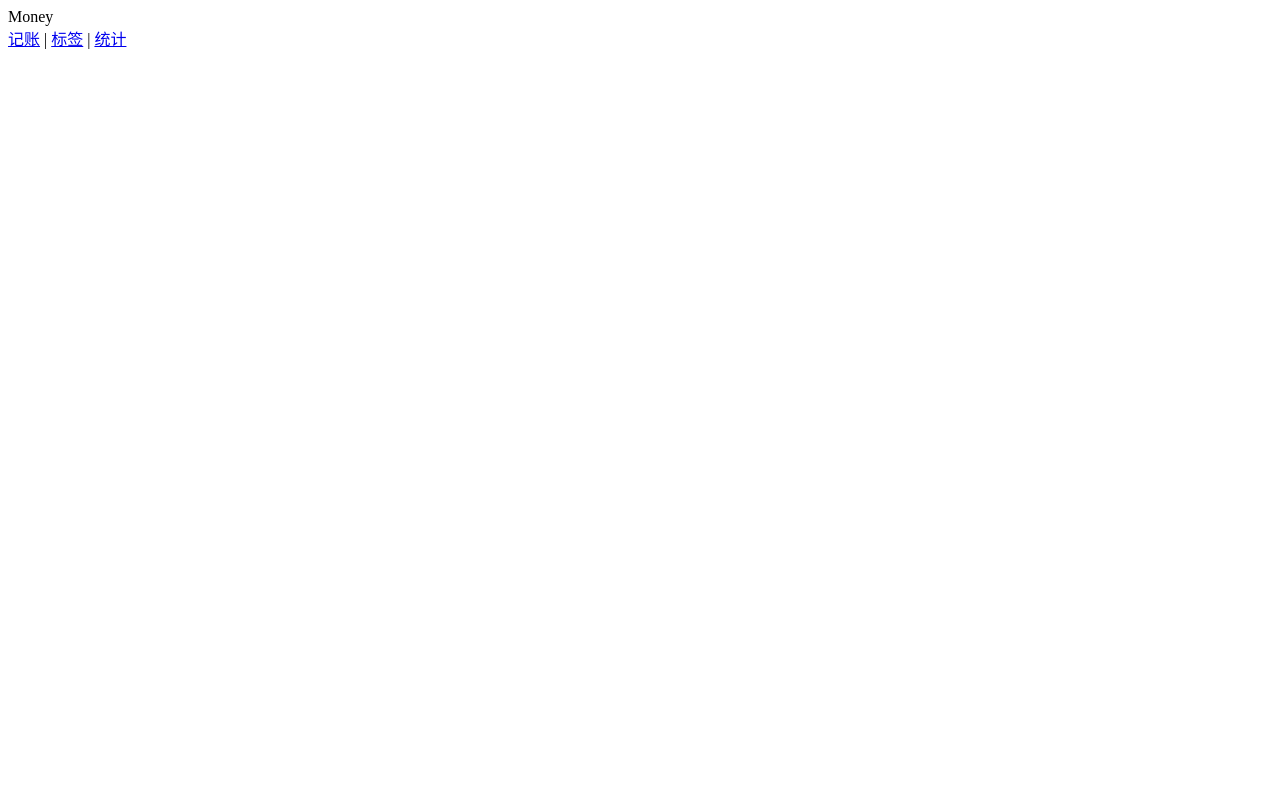
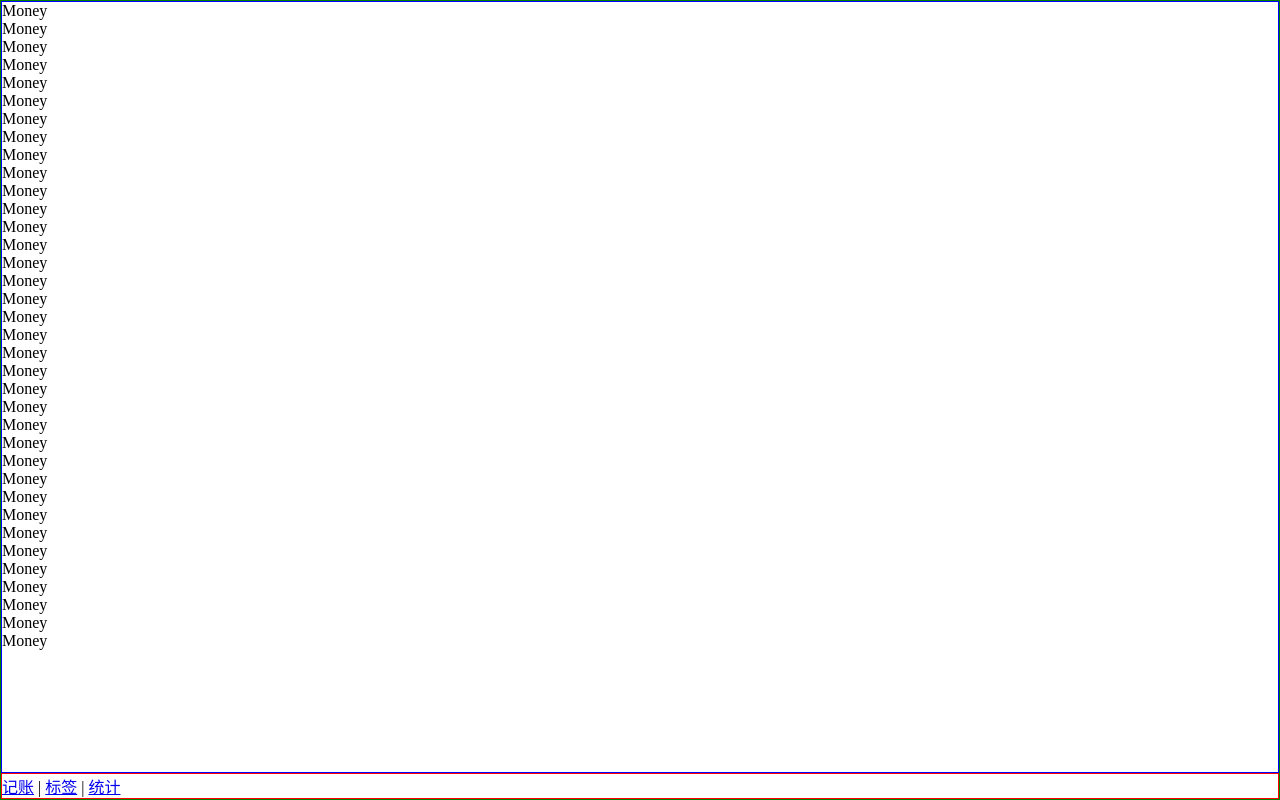
Before and after one commit to Mike1638/Moon-Knight, a Vue app: page /#/money in a window 1280 px wide. Built offline with nearby package versions, Linux system fonts and the light colour scheme.

Commit message:
页面布局

```diff
--- a/src/App.vue
+++ b/src/App.vue
@@ -7,6 +7,11 @@
 
 
 <style lang="scss">
+*{
+  padding: 0;
+  margin: 0;
+  box-sizing: border-box;
+}
 #app {
   font-family: Avenir, Helvetica, Arial, sans-serif;
   -webkit-font-smoothing: antialiased;
--- a/src/components/Nav.vue
+++ b/src/components/Nav.vue
@@ -1,7 +1,13 @@
 <template>
-     <div>
+     <div class="nav">
     <router-link to="/money">记账</router-link> |
     <router-link to="/labels">标签</router-link> |
     <router-link to="/statistics">统计</router-link>
   </div>
 </template>
+
+<style lang="scss" scoped>
+  .nav{
+      border: 1px solid red;
+  }
+</style>
--- a/src/views/Money.vue
+++ b/src/views/Money.vue
@@ -1,5 +1,43 @@
 <template>
-  <div>Money
+  <div class="nav-wrapper">
+ <div class="content">
+     <p>Money</p>
+     <p>Money</p>
+     <p>Money</p>
+     <p>Money</p>
+     <p>Money</p>
+     <p>Money</p>
+     <p>Money</p>
+     <p>Money</p>
+     <p>Money</p>
+     <p>Money</p>
+     <p>Money</p>
+     <p>Money</p>
+     <p>Money</p>
+     <p>Money</p>
+     <p>Money</p>
+     <p>Money</p>
+     <p>Money</p>
+     <p>Money</p>
+     <p>Money</p>
+     <p>Money</p>
+     <p>Money</p>
+     <p>Money</p>
+     <p>Money</p>
+     <p>Money</p>
+     <p>Money</p>
+     <p>Money</p>
+     <p>Money</p>
+     <p>Money</p>
+     <p>Money</p>
+     <p>Money</p>
+     <p>Money</p>
+     <p>Money</p>
+     <p>Money</p>
+     <p>Money</p>
+     <p>Money</p>
+     <p>Money</p>
+ </div>
   <Nav/>
   </div>
 </template>
@@ -10,4 +48,15 @@
 
 </script>
 <style lang='scss' scoped>
+.nav-wrapper{
+    border: 1px solid green;
+    display: flex;
+    flex-direction: column;
+    height: 100vh;
+}
+.content{
+    border: 1px solid blue;
+    flex-grow: 1;
+    overflow: auto;
+}
 </style>
```
